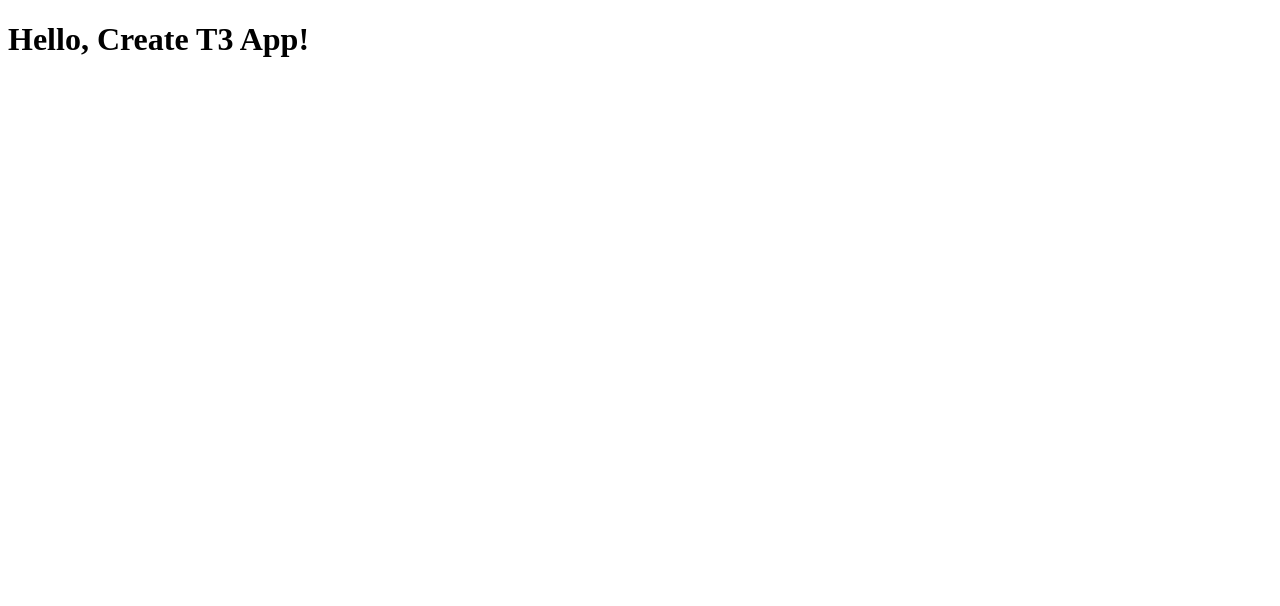
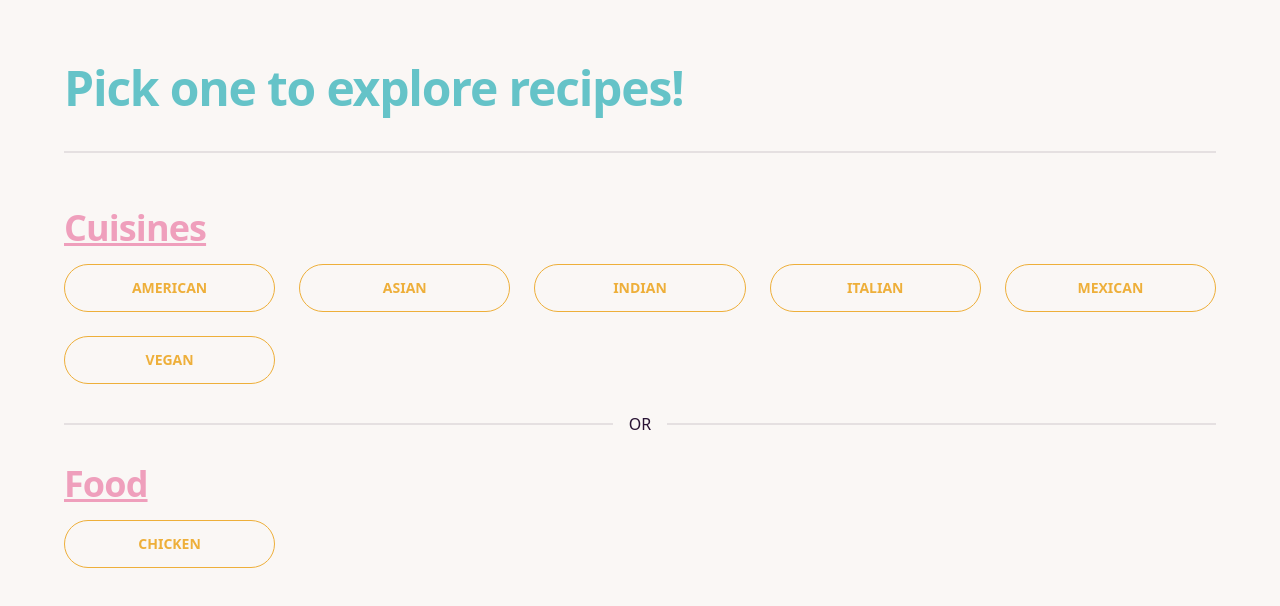
Before and after one commit to nataliebasille/recipe-box, a Next.js app: page / in a window 1280 px wide. Shown: the top 606 px of the page. Built offline with nearby package versions, Linux system fonts and the light colour scheme.

Commit message:
Add main page to select cuisine or food

```diff
--- /dev/null
+++ b/daisy.themes.tsx
@@ -0,0 +1 @@
+export default ["cupcake", "dark", "cmyk", "pastel", "aqua", "emerald"] as const;
--- a/package.json
+++ b/package.json
@@ -17,6 +17,8 @@
     "@trpc/next": "^10.18.0",
     "@trpc/react-query": "^10.18.0",
     "@trpc/server": "^10.18.0",
+    "classnames": "^2.3.2",
+    "daisyui": "^2.51.5",
     "next": "^13.2.4",
     "next-auth": "^4.20.1",
     "react": "18.2.0",
--- a/src/app/layout.tsx
+++ b/src/app/layout.tsx
@@ -1,12 +1,25 @@
-import { ReactNode } from "react";
+"use client";
 
-export default function AppLayout({ children }: { children: ReactNode }) {
+import { ThemeProvider, useTheme } from "~/stores/themeStore";
+import "../styles/globals.css";
+import { FC, ReactNode } from "react";
+
+const Layout: FC<{ children: ReactNode }> = ({ children }) => {
+  const theme = useTheme();
   return (
-    <html lang="en">
+    <html data-theme={theme}>
       <head>
         <title>Next.js</title>
       </head>
       <body>{children}</body>
     </html>
   );
+};
+
+export default function AppLayout({ children }: { children: ReactNode }) {
+  return (
+    <ThemeProvider>
+      <Layout>{children}</Layout>
+    </ThemeProvider>
+  );
 }
--- a/src/app/page.tsx
+++ b/src/app/page.tsx
@@ -1,3 +1,42 @@
+import { FC, ReactNode } from "react";
+import { ALL_CUISINES } from "~/models/cuisines";
+import { ALL_FOOD } from "~/models/food";
+import classnames from "classnames";
+
+const Section: FC<{ className?: string; heading: ReactNode; items: typeof ALL_FOOD | typeof ALL_CUISINES }> = ({
+  className,
+  heading,
+  items,
+}) => {
+  return (
+    <div className="flex flex-col gap-4">
+      <h2
+        className={classnames(
+          "text-center text-2xl font-bold tracking-tight text-secondary underline sm:text-left sm:text-4xl",
+          className
+        )}
+      >
+        {heading}
+      </h2>
+      <div className="grid grid-cols-1 gap-3 sm:grid-cols-5 sm:gap-6">
+        {Object.entries(items).map(([key, { label }]) => (
+          <button key={key} className="btn-outline btn-accent btn">
+            {label}
+          </button>
+        ))}
+      </div>
+    </div>
+  );
+};
+
 export default function App() {
-  return <h1>Hello, Create T3 App!</h1>;
+  return (
+    <div className="flex w-full flex-col gap-2 p-5 sm:gap-4 sm:p-16">
+      <h1 className="text-3xl font-extrabold tracking-tight text-primary sm:text-5xl">Pick one to explore recipes!</h1>
+      <div className="divider" />
+      <Section className="mt-2 sm:mt-4" heading="Cuisines" items={ALL_CUISINES} />
+      <div className="divider">OR</div>
+      <Section heading="Food" items={ALL_FOOD} />
+    </div>
+  );
 }
--- /dev/null
+++ b/src/models/cuisines.ts
@@ -0,0 +1,8 @@
+export const ALL_CUISINES = {
+  american: { label: "American" },
+  asian: { label: "Asian" },
+  indian: { label: "Indian" },
+  italian: { label: "Italian" },
+  mexican: { label: "Mexican" },
+  vegan: { label: "Vegan" },
+} as const;
--- /dev/null
+++ b/src/models/food.ts
@@ -0,0 +1,3 @@
+export const ALL_FOOD = {
+  chicken: { label: "Chicken" },
+} as const;
--- /dev/null
+++ b/src/stores/createStore.tsx
@@ -0,0 +1,79 @@
+import { FC, ReactNode, createContext, useCallback, useContext, useEffect, useMemo, useRef, useState } from "react";
+
+export const createStore = <TStore extends {}>(initialValue: TStore) => {
+  const StoreContext = createContext<
+    | {
+        get: () => TStore;
+        set: (changes: Partial<TStore>) => void;
+        subscribe: (callback: (newValue: TStore) => void) => () => void;
+      }
+    | undefined
+  >(undefined);
+
+  const Provider: FC<{ initialValue?: TStore; children: ReactNode }> = ({
+    initialValue: initialValueOverride,
+    children,
+  }) => {
+    const store = useRef(initialValueOverride ?? initialValue);
+    const subscriptions = useRef<Set<(newValue: TStore) => void>>();
+    if (!subscriptions.current) {
+      subscriptions.current = new Set();
+    }
+
+    const get = useCallback(() => store.current, []);
+    const set = useCallback((changes: Partial<TStore>) => {
+      store.current = {
+        ...changes,
+        ...store.current,
+      };
+      subscriptions.current?.forEach((callback) => {
+        callback(store.current);
+      });
+    }, []);
+    const subscribe = useCallback((callback: (newValue: TStore) => void) => {
+      subscriptions.current?.add(callback);
+      return () => subscriptions.current?.delete(callback);
+    }, []);
+    const contextValue = useMemo(() => {
+      return {
+        get,
+        set,
+        subscribe,
+      };
+    }, [get, set, subscribe]);
+
+    return <StoreContext.Provider value={contextValue}>{children}</StoreContext.Provider>;
+  };
+
+  const useStore = () => {
+    const store = useContext(StoreContext);
+
+    if (!store) {
+      throw new Error("StoreProvider is missing");
+    }
+
+    return store;
+  };
+
+  const useSelector = <TData,>(selector: (store: TStore) => TData) => {
+    const store = useStore();
+    const selectorRef = useRef(selector);
+    const [value, setValue] = useState(() => selectorRef.current(store.get()));
+
+    useEffect(() => {
+      return store.subscribe((value) => {
+        setValue(selectorRef.current(value));
+      });
+    }, []);
+
+    return value;
+  };
+
+  const useSetStore = () => {
+    const store = useStore();
+
+    return store.set;
+  };
+
+  return [useSelector, useSetStore, Provider] as const;
+};
--- /dev/null
+++ b/src/stores/themeStore.ts
@@ -0,0 +1,25 @@
+import { createStore } from "./createStore";
+import themes from "../../daisy.themes";
+import { useCallback } from "react";
+
+type Themes = (typeof themes)[number];
+const [useThemeSelector, useSetTheme, ThemeProvider] = createStore<{ theme: Themes }>({
+  theme: themes[0],
+});
+
+export const useTheme = () => {
+  return useThemeSelector(({ theme }) => theme);
+};
+
+export const useThemeToggle = () => {
+  const set = useSetTheme();
+
+  return useCallback(
+    (theme: (typeof themes)[number]) => {
+      return set({ theme });
+    },
+    [set]
+  );
+};
+
+export { useSetTheme, ThemeProvider };
--- a/tailwind.config.cjs
+++ b/tailwind.config.cjs
@@ -4,7 +4,8 @@ const config = {
   theme: {
     extend: {},
   },
-  plugins: [],
+  plugins: [require("daisyui")],
+  daisyui: ["cupcake", "dark", "cmyk", "pastel", "aqua", "emerald"]
 };
 
 module.exports = config;
```
Also changed, not shown: 1 other file (tests, documents, lock files or other folders).
